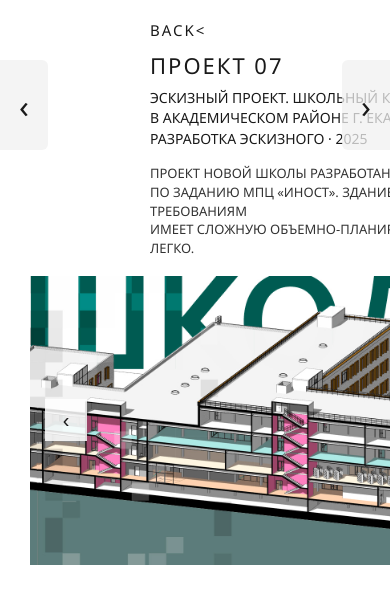
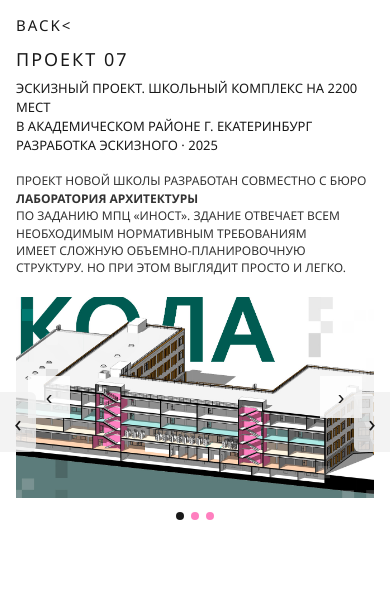
Before and after one commit to LIAKHOV-R/my_test_for_html, a plain HTML site: page projects/project-07.html in a window 390 px wide. Drawn offline with Linux system fonts and the light colour scheme.

Commit message:
Refactor CSS styles for project page layout
Updated styles for project page, including adjustments to padding, layout, and responsive design.

```diff
--- a/projects/project-07.html
+++ b/projects/project-07.html
@@ -9,19 +9,18 @@
 .project-page {
   max-width: 1920px;
   margin: 0 auto;
-    padding: 20px 70px 20px;     /* сильно уменьшили отступы */
+  padding: 20px 40px 30px;          /* уменьшенные боковые отступы */
   color: #191919;
-    height: 100vh;               /* занимает всю высоту экрана */
+  min-height: 100vh;
   display: flex;
   flex-direction: column;
   box-sizing: border-box;
 }
 
+/* ----- BACK ----- */
 .back-link {
-  display: block;
-  width: 650px;
-  margin-left: 120px;
-  margin-bottom: 10px;
+  display: inline-block;
+  margin-bottom: 12px;
   font-family: Corbel, "Segoe UI", Arial, sans-serif;
   font-size: 15px;
   font-weight: 500;
@@ -30,77 +29,76 @@
   color: #191919;
   text-decoration: none;
 }
-.back-link:hover { opacity: 0.7; }
+.back-link:hover {
+  opacity: 0.7;
+}
 
+/* ----- ШАПКА (два текстовых блока) ----- */
 .project-header {
   display: grid;
-  grid-template-columns: 650px 900px;
-  gap: 100px;
-  margin-left: 120px;
-  margin-bottom: 18px;
+  grid-template-columns: 1fr 1.4fr;
+  gap: 60px;
+  margin-bottom: 20px;
   align-items: start;
-  flex-shrink: 0;
 }
 
 .project-title {
-  font-size: 22px;
+  font-size: clamp(18px, 2.2vw, 22px);
   font-weight: 400;
   letter-spacing: 2px;
   text-transform: uppercase;
   margin-bottom: 8px;
 }
+
 .project-description {
-    font-size: 14px;
+  font-size: clamp(13px, 1.5vw, 14px);
   line-height: 1.45;
-    max-width: 480px;
 }
 
 .project-side-text {
-    font-size: 13px;
+  font-size: clamp(12px, 1.4vw, 13px);
   line-height: 1.45;
   color: #333;
 }
 
-    /* Большие кнопки переключения проектов — по краям на уровне шапки */
+/* ----- Навигация между проектами ----- */
 .project-nav {
   position: fixed;
-  top: 60px;                    /* уровень шапки */
-  width: 48px;
-  height: 90px;
-  background: rgba(240, 240, 240, 0.75);
+  top: 50%;
+  transform: translateY(-50%);
+  width: 44px;
+  height: 80px;
+  background: rgba(240, 240, 240, 0.8);
   border: none;
   cursor: pointer;
   display: flex;
   align-items: center;
   justify-content: center;
-  font-size: 32px;
+  font-size: 28px;
   color: #191919;
   z-index: 100;
   transition: background 0.2s;
   text-decoration: none;
 }
-
 .project-nav:hover {
   background: rgba(255, 255, 255, 0.95);
 }
-
 .project-nav.prev-project {
   left: 0;
   border-radius: 0 6px 6px 0;
 }
-
 .project-nav.next-project {
   right: 0;
   border-radius: 6px 0 0 6px;
 }
 
-  /* Карусель занимает всё оставшееся место */
+/* ----- КАРУСЕЛЬ ----- */
 .carousel {
   position: relative;
   width: 100%;
-  max-width: 1920px;
+  max-width: 100%;
   margin: 0 auto;
-  aspect-ratio: 8 / 3;          /* жёстко 1920×720 */
+  aspect-ratio: 16 / 6;             /* почти 8/3, но чуть мягче */
   overflow: hidden;
   background: #c4c4c4;
   flex-shrink: 0;
@@ -137,16 +135,16 @@
   color: #191919;
   z-index: 10;
 }
-  .carousel-btn.prev { left: 15px; }
-  .carousel-btn.next { right: 15px; }
+.carousel-btn.prev { left: 12px; }
+.carousel-btn.next { right: 12px; }
 
 .carousel-dots {
   display: flex;
   justify-content: center;
   gap: 7px;
-    margin-top: 12px;
-    flex-shrink: 0;
+  margin-top: 14px;
 }
+
 .dot {
   width: 8px;
   height: 8px;
@@ -158,14 +156,35 @@
   background: #191919;
 }
 
-  @media (max-width: 1000px) {
+/* ===== АДАПТИВ ===== */
+@media (max-width: 1100px) {
   .project-page {
-      height: auto;
-      padding: 20px 30px;
+    padding: 18px 25px 25px;
   }
+
   .project-header {
     grid-template-columns: 1fr;
-      gap: 15px;
+    gap: 18px;
+  }
+
+  .carousel {
+    aspect-ratio: 16 / 7;
+  }
+}
+
+@media (max-width: 700px) {
+  .project-page {
+    padding: 15px 16px 20px;
+  }
+
+  .project-nav {
+    width: 36px;
+    height: 60px;
+    font-size: 24px;
+  }
+
+  .carousel {
+    aspect-ratio: 16 / 9;          /* на мобилках делаем более квадратную */
   }
 }
 </style>
```
Lines whose indentation alone changed are shown as unchanged.
